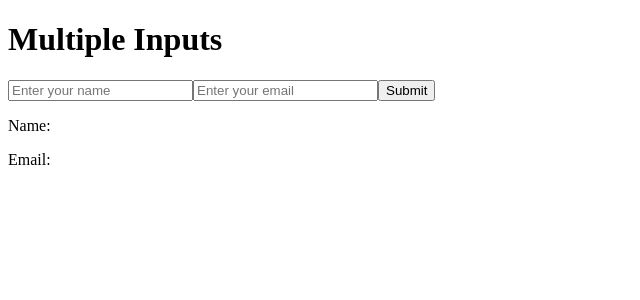
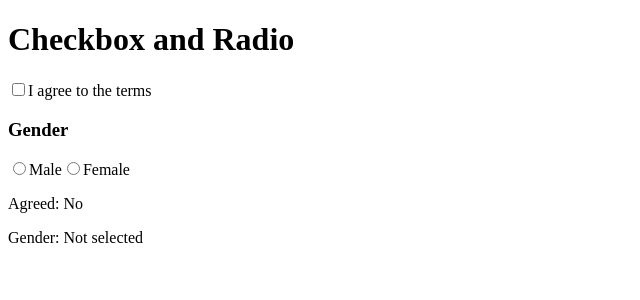
Before and after one commit to abdullahshabir31/React-Learning, a React (Vite) app: page / in a window 1280 px wide. Shown: the top 300 px of the page, without its empty margins (0-640 px from the left). Built offline with nearby package versions, Linux system fonts and the light colour scheme.

Commit message:
Add checkbox and radio form example

```diff
--- /dev/null
+++ b/src/09-Forms/04-checkbox-and-radio.jsx
@@ -0,0 +1,50 @@
+import { useState } from "react";
+
+function CheckboxAndRadio() {
+  const [isAgreed, setIsAgreed] = useState(false);
+  const [gender, setGender] = useState("");
+
+  return (
+    <div>
+      <h1>Checkbox and Radio</h1>
+
+      <label>
+        <input
+          type="checkbox"
+          checked={isAgreed}
+          onChange={(event) => setIsAgreed(event.target.checked)}
+        />
+        I agree to the terms
+      </label>
+
+      <h3>Gender</h3>
+
+      <label>
+        <input
+          type="radio"
+          name="gender"
+          value="Male"
+          checked={gender === "Male"}
+          onChange={(event) => setGender(event.target.value)}
+        />
+        Male
+      </label>
+
+      <label>
+        <input
+          type="radio"
+          name="gender"
+          value="Female"
+          checked={gender === "Female"}
+          onChange={(event) => setGender(event.target.value)}
+        />
+        Female
+      </label>
+
+      <p>Agreed: {isAgreed ? "Yes" : "No"}</p>
+      <p>Gender: {gender || "Not selected"}</p>
+    </div>
+  );
+}
+
+export default CheckboxAndRadio;
--- a/src/App.jsx
+++ b/src/App.jsx
@@ -1,7 +1,7 @@
-import MultipleInputs from "./09-Forms/03-multiple-inputs";
+import CheckboxAndRadio from "./09-Forms/04-checkbox-and-radio";
 
 function App() {
-  return <MultipleInputs />;
+  return <CheckboxAndRadio />;
 }
 
 export default App;
```
